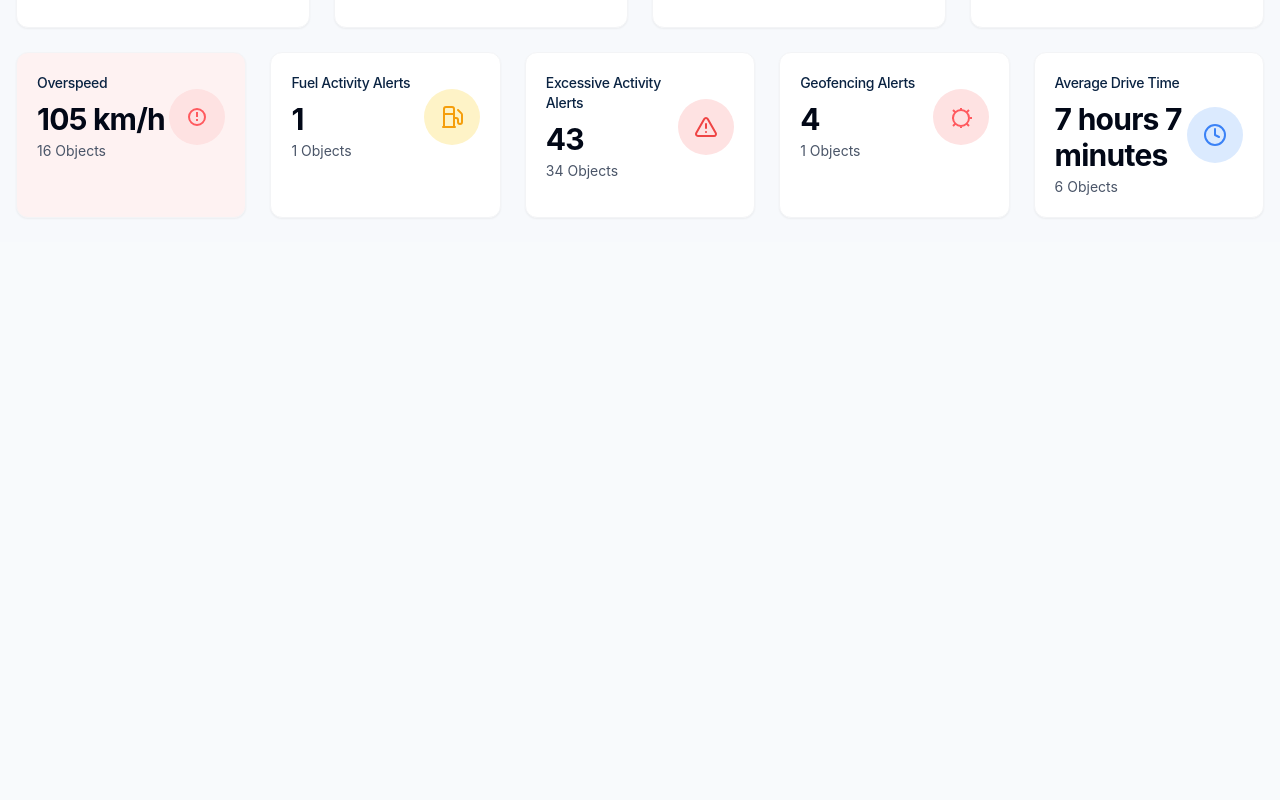
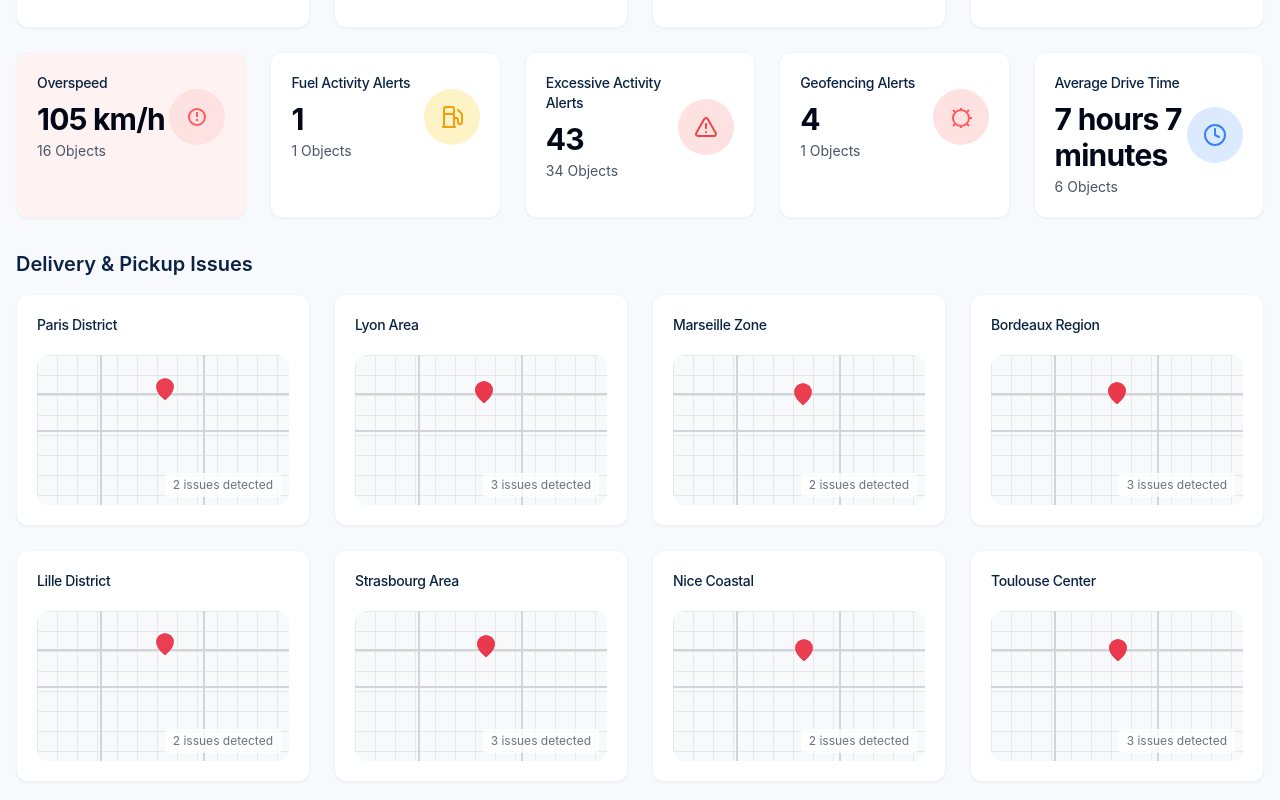
Before and after one commit to abirEssadkia/System-de-gestion-de-fleet, a React (Vite) app: page / in a window 1280 px wide. Shown: the part 572-1372 px from the top of the page. Before the commit the page ends 814 px from the top, so only its background shows below. Built offline with nearby package versions, Linux system fonts and the light colour scheme.

Commit message:
Add map cards to dashboard
Adds new map cards to the dashboard to display pickup/delivery issues.

```diff
--- /dev/null
+++ b/src/components/dashboard/cards/DeliveryMap.tsx
@@ -0,0 +1,66 @@
+
+import React from 'react';
+import { DashboardCard, DashboardCardTitle } from '@/components/dashboard/DashboardCard';
+import { MapPin } from 'lucide-react';
+
+interface Point {
+  lat: number;
+  lng: number;
+}
+
+interface DeliveryMapProps {
+  title: string;
+  points: Point[];
+}
+
+export const DeliveryMap: React.FC<DeliveryMapProps> = ({ title, points }) => {
+  return (
+    <DashboardCard className="col-span-1 min-h-[200px]">
+      <DashboardCardTitle>{title}</DashboardCardTitle>
+
+      <div className="relative h-[150px] bg-gray-100 rounded-lg mt-2">
+        {/* Simplified map representation */}
+        <div className="absolute inset-0 bg-[#f8f9fa] rounded-lg overflow-hidden">
+          {/* Map grid lines */}
+          <div className="absolute inset-0" style={{
+            backgroundImage: 'linear-gradient(to right, #e5e7eb 1px, transparent 1px), linear-gradient(to bottom, #e5e7eb 1px, transparent 1px)',
+            backgroundSize: '20px 20px'
+          }}></div>
+
+          {/* Map roads */}
+          <div className="absolute left-1/4 top-0 bottom-0 w-[2px] bg-gray-300"></div>
+          <div className="absolute right-1/3 top-0 bottom-0 w-[2px] bg-gray-300"></div>
+          <div className="absolute top-1/2 left-0 right-0 h-[2px] bg-gray-300"></div>
+          <div className="absolute top-1/4 left-0 right-0 h-[2px] bg-gray-300"></div>
+
+          {/* Problem points */}
+          {points.map((point, index) => {
+            // Calculate position based on lat/lng (simplified for visual purposes)
+            const left = ((point.lng + 180) / 360) * 100;
+            const top = ((90 - point.lat) / 180) * 100;
+
+            return (
+              <div
+                key={index}
+                className="absolute transform -translate-x-1/2 -translate-y-1/2 group"
+                style={{
+                  left: `${left}%`,
+                  top: `${top}%`
+                }}
+              >
+                <MapPin size={24} color="#ea384c" fill="#ea384c" strokeWidth={1.5} className="animate-pulse" />
+                <div className="absolute hidden group-hover:block bg-white p-1 rounded shadow-md text-xs -mt-1 ml-3 whitespace-nowrap z-10">
+                  Issue at {point.lat.toFixed(2)}, {point.lng.toFixed(2)}
+                </div>
+              </div>
+            );
+          })}
+        </div>
+
+        <div className="absolute bottom-2 right-2 bg-white/80 px-2 py-1 rounded text-xs text-gray-500">
+          {points.length} issue{points.length > 1 ? 's' : ''} detected
+        </div>
+      </div>
+    </DashboardCard>
+  );
+};
--- a/src/pages/Index.tsx
+++ b/src/pages/Index.tsx
@@ -9,15 +9,28 @@ import { FleetIdleCard } from '@/components/dashboard/cards/FleetIdleCard';
 import { AlertCardsRow } from '@/components/dashboard/cards/AlertCardsRow';
 import { useToast } from '@/hooks/use-toast';
 import { useDiagramDetails } from '@/hooks/useDiagramDetails';
+import { DeliveryMap } from '@/components/dashboard/cards/DeliveryMap';
 
 const Dashboard = () => {
   const [isLoaded, setIsLoaded] = useState(false);
   const { toast } = useToast();
-  const { handleDiagramClick } = useDiagramDetails(toast);
+  const { handleDiagramClick } = useDiagramDetails();
 
   useEffect(() => {
     setIsLoaded(true);
   }, []);
+
+  // Sample locations for the delivery maps
+  const mapLocations = [
+    {id: 1, title: "Paris District", points: [{lat: 48.8566, lng: 2.3522}, {lat: 48.8656, lng: 2.3789}]},
+    {id: 2, title: "Lyon Area", points: [{lat: 45.7640, lng: 4.8357}, {lat: 45.7578, lng: 4.8320}, {lat: 45.7671, lng: 4.8307}]},
+    {id: 3, title: "Marseille Zone", points: [{lat: 43.2965, lng: 5.3698}, {lat: 43.3036, lng: 5.3954}]},
+    {id: 4, title: "Bordeaux Region", points: [{lat: 44.8378, lng: -0.5792}, {lat: 44.8404, lng: -0.5805}, {lat: 44.8333, lng: -0.5928}]},
+    {id: 5, title: "Lille District", points: [{lat: 50.6292, lng: 3.0573}, {lat: 50.6333, lng: 3.0679}]},
+    {id: 6, title: "Strasbourg Area", points: [{lat: 48.5734, lng: 7.7521}, {lat: 48.5845, lng: 7.7456}, {lat: 48.5700, lng: 7.7600}]},
+    {id: 7, title: "Nice Coastal", points: [{lat: 43.7102, lng: 7.2620}, {lat: 43.7031, lng: 7.2660}]},
+    {id: 8, title: "Toulouse Center", points: [{lat: 43.6047, lng: 1.4442}, {lat: 43.6100, lng: 1.4500}, {lat: 43.5984, lng: 1.4400}]}
+  ];
 
   return (
     <div className="min-h-screen bg-fleet-gray">
@@ -38,6 +51,18 @@ const Dashboard = () => {
         <div className="grid grid-cols-1 md:grid-cols-3 lg:grid-cols-5 gap-6 mt-6">
           <AlertCardsRow />
         </div>
+
+        {/* Delivery Maps Row */}
+        <h3 className="text-xl font-semibold text-fleet-navy mt-8 mb-4">Delivery & Pickup Issues</h3>
+        <div className="grid grid-cols-1 md:grid-cols-2 lg:grid-cols-4 gap-6 mb-8">
+          {mapLocations.map((location) => (
+            <DeliveryMap
+              key={location.id}
+              title={location.title}
+              points={location.points}
+            />
+          ))}
+        </div>
       </main>
     </div>
   );
```
